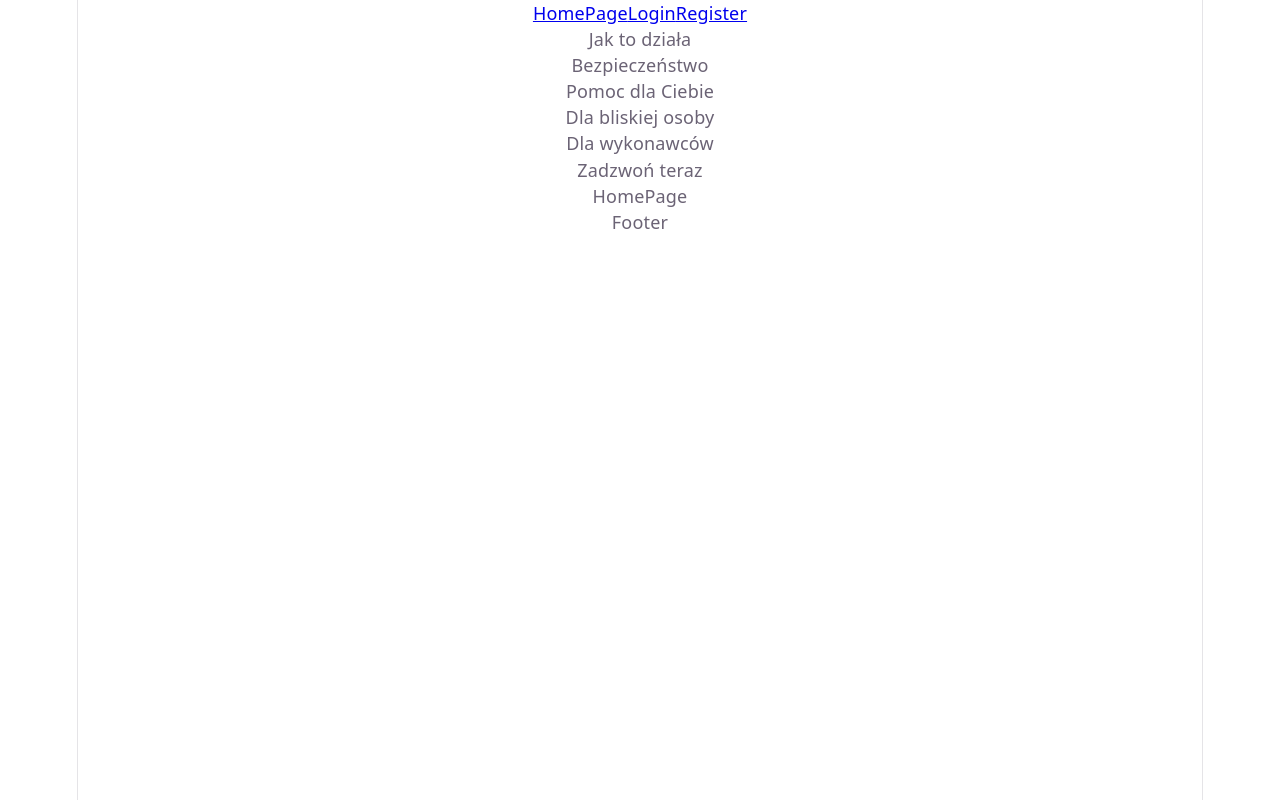
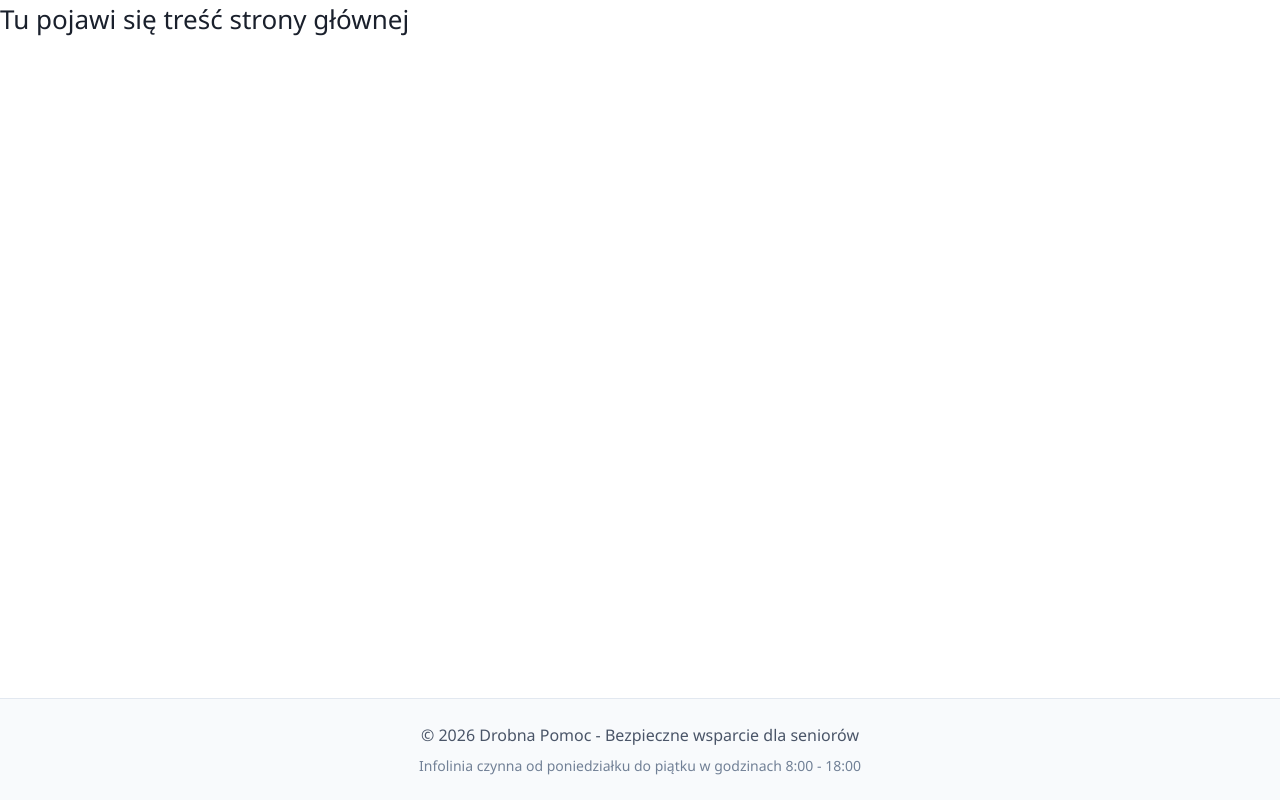
Before and after one commit to Drobna-Pomoc/drobnapomoc, a React (Vite) app in the folder frontend/: page / in a window 1280 px wide. Built offline with nearby package versions, Linux system fonts and the light colour scheme.

Commit message:
Cleared old main page view, added new footer

```diff
--- a/frontend/src/App.tsx
+++ b/frontend/src/App.tsx
@@ -1,31 +1,15 @@
 import { BrowserRouter, Routes, Route } from 'react-router-dom'
 
-import HomePage from './pages/HomePage'
-import RegisterPage from './pages/RegisterPage'
-import LoginPage from './pages/LoginPage'
-import Header from './components/Header'
 import Footer from './components/Footer'
 
 function App() {
     return (
-        <BrowserRouter>
-            <Header />
-            <Routes>
-                <Route
-                    path='/'
-                    element={<HomePage />}
-                />
-                <Route
-                    path='/register'
-                    element={<RegisterPage />}
-                />
-                <Route
-                    path='/login'
-                    element={<LoginPage />}
-                />
-            </Routes>
+        <div className="app-container">
+            <main className="main-content">
+                <p>Tu pojawi się treść strony głównej</p>
+            </main>
             <Footer />
-        </BrowserRouter>
+        </div>
     )
 }
 
--- /dev/null
+++ b/frontend/src/components/Footer.css
@@ -0,0 +1,14 @@
+.footer {
+  background-color: #f8fafc;
+  border-top: 1px solid #e2e8f0;
+  padding: 24px 16px;
+  text-align: center;
+  color: #4a5568;
+  font-size: 16px;
+}
+
+.footer-subtext {
+  margin-top: 8px;
+  font-size: 14px;
+  color: #718096;
+}
--- a/frontend/src/components/Footer.tsx
+++ b/frontend/src/components/Footer.tsx
@@ -1,6 +1,16 @@
+import './Footer.css'
+
 const Footer = () => {
+  const currentYear = new Date().getFullYear();
   return (
-    <footer>Footer</footer>
+    <footer className="footer">
+      <p>
+        © {currentYear} Drobna Pomoc - Bezpieczne wsparcie dla seniorów
+      </p>
+      <p className="footer-subtext">
+        Infolinia czynna od poniedziałku do piątku w godzinach 8:00 - 18:00
+      </p>
+    </footer>
   )
 }
 
--- a/frontend/src/index.css
+++ b/frontend/src/index.css
@@ -1,111 +1,23 @@
-:root {
-  --text: #6b6375;
-  --text-h: #08060d;
-  --bg: #fff;
-  --border: #e5e4e7;
-  --code-bg: #f4f3ec;
-  --accent: #aa3bff;
-  --accent-bg: rgba(170, 59, 255, 0.1);
-  --accent-border: rgba(170, 59, 255, 0.5);
-  --social-bg: rgba(244, 243, 236, 0.5);
-  --shadow:
-    rgba(0, 0, 0, 0.1) 0 10px 15px -3px, rgba(0, 0, 0, 0.05) 0 4px 6px -2px;
-
-  --sans: system-ui, 'Segoe UI', Roboto, sans-serif;
-  --heading: system-ui, 'Segoe UI', Roboto, sans-serif;
-  --mono: ui-monospace, Consolas, monospace;
-
-  font: 18px/145% var(--sans);
-  letter-spacing: 0.18px;
-  color-scheme: light dark;
-  color: var(--text);
-  background: var(--bg);
-  font-synthesis: none;
-  text-rendering: optimizeLegibility;
-  -webkit-font-smoothing: antialiased;
-  -moz-osx-font-smoothing: grayscale;
-
-  @media (max-width: 1024px) {
-    font-size: 16px;
-  }
-}
-
-@media (prefers-color-scheme: dark) {
-  :root {
-    --text: #9ca3af;
-    --text-h: #f3f4f6;
-    --bg: #16171d;
-    --border: #2e303a;
-    --code-bg: #1f2028;
-    --accent: #c084fc;
-    --accent-bg: rgba(192, 132, 252, 0.15);
-    --accent-border: rgba(192, 132, 252, 0.5);
-    --social-bg: rgba(47, 48, 58, 0.5);
-    --shadow:
-      rgba(0, 0, 0, 0.4) 0 10px 15px -3px, rgba(0, 0, 0, 0.25) 0 4px 6px -2px;
-  }
-
-  #social .button-icon {
-    filter: invert(1) brightness(2);
-  }
-}
-
-#root {
-  width: 1126px;
-  max-width: 100%;
-  margin: 0 auto;
-  text-align: center;
-  border-inline: 1px solid var(--border);
-  min-height: 100svh;
-  display: flex;
-  flex-direction: column;
+* {
   box-sizing: border-box;
+  margin: 0;
+  padding: 0;
 }
 
 body {
-  margin: 0;
+  font-family: 'Segoe UI', Tahoma, Geneva, Verdana, sans-serif;
+  font-size: 26px;
+  line-height: 1.5;
+  color: #1a202c;
+  background-color: #ffffff
 }
 
-h1,
-h2 {
-  font-family: var(--heading);
-  font-weight: 500;
-  color: var(--text-h);
+.app-container {
+  display: flex;
+  flex-direction: column;
+  min-height: 100vh;
 }
 
-h1 {
-  font-size: 56px;
-  letter-spacing: -1.68px;
-  margin: 32px 0;
-  @media (max-width: 1024px) {
-    font-size: 36px;
-    margin: 20px 0;
-  }
+.main-content {
+  flex: 1;
 }
-h2 {
-  font-size: 24px;
-  line-height: 118%;
-  letter-spacing: -0.24px;
-  margin: 0 0 8px;
-  @media (max-width: 1024px) {
-    font-size: 20px;
-  }
-}
-p {
-  margin: 0;
-}
-
-code,
-.counter {
-  font-family: var(--mono);
-  display: inline-flex;
-  border-radius: 4px;
-  color: var(--text-h);
-}
-
-code {
-  font-size: 15px;
-  line-height: 135%;
-  padding: 4px 8px;
-  background: var(--code-bg);
-}
```
